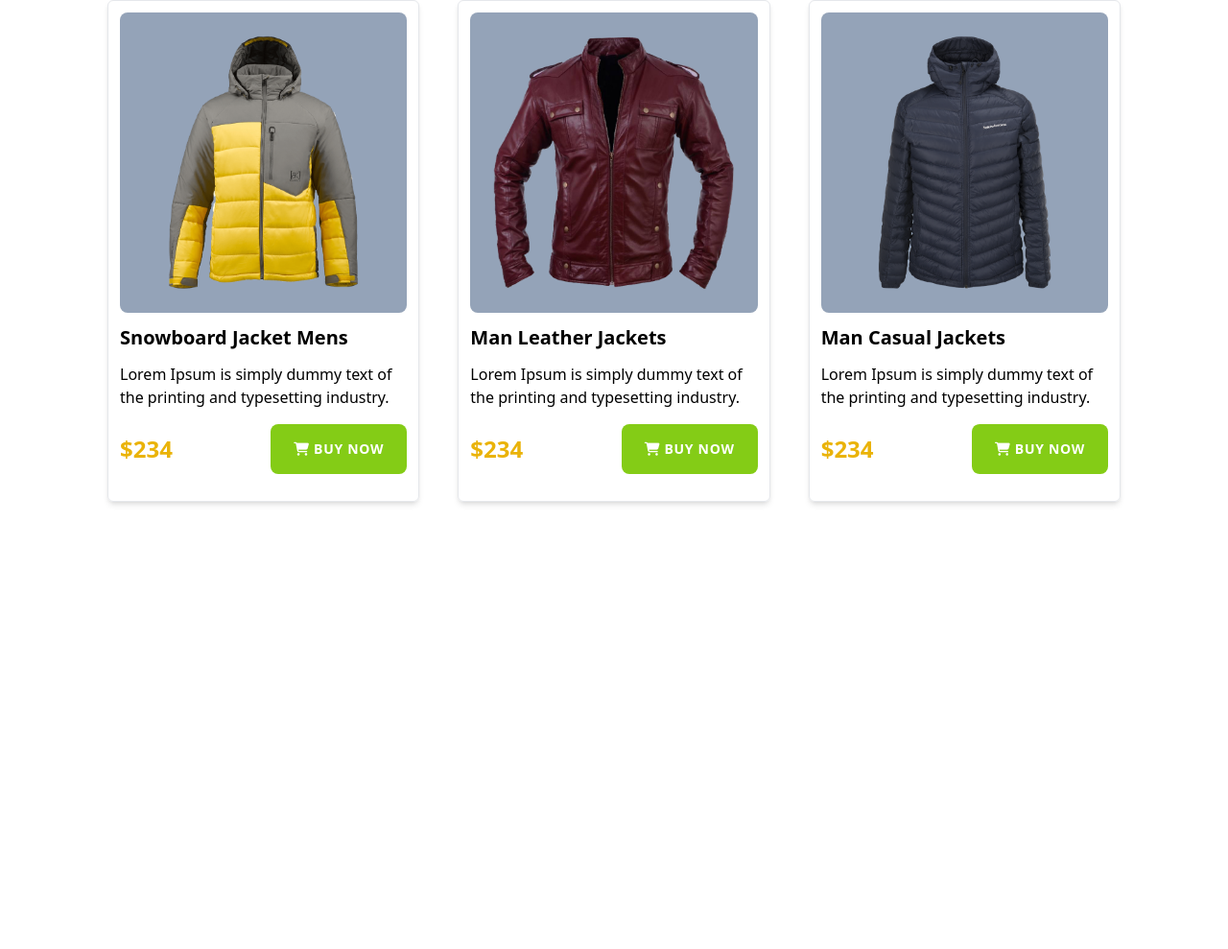
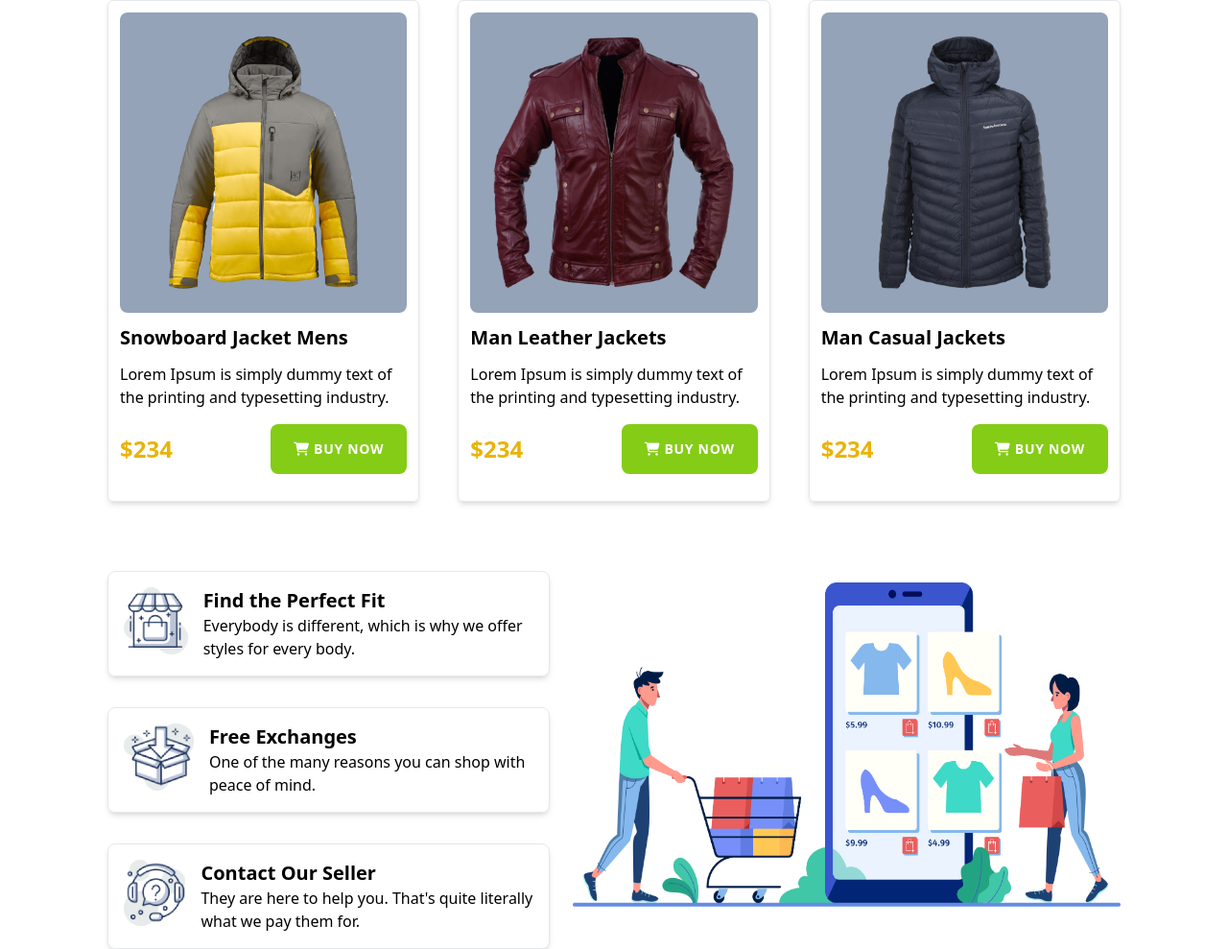
Before and after one commit to mdrobin45/penguin-fashion, a plain HTML site: page index.html in a window 1280 px wide. Shown: the part 1569-2558 px from the top of the page at 96% size. Before the commit the page ends 2132 px from the top, so only its background shows below. Drawn offline with nearby package versions, Linux system fonts and the light colour scheme.

Commit message:
initial commit

```diff
--- a/index.html
+++ b/index.html
@@ -218,6 +218,55 @@
             </div>
         </section>
 
+        <!-- Service -->
+        <section
+            class="flex md:justify-between md:items-center flex-col-reverse md:flex-row px-3 md:px-12 lg:px-28">
+            <div class="mt-8">
+                <div
+                    class="flex border my-8 md:my-0 flex-col rounded-lg md:flex-row text-center md:text-left gap-4 shadow-md p-4">
+                    <div class="w-24 mx-auto">
+                        <img src="./icons/house.png" alt="" />
+                    </div>
+                    <div>
+                        <h2 class="text-xl font-bold">Find the Perfect Fit</h2>
+                        <p>
+                            Everybody is different, which is why we offer styles
+                            for every body.
+                        </p>
+                    </div>
+                </div>
+                <div
+                    class="flex border my-8 flex-col rounded-lg md:flex-row text-center md:text-left gap-4 shadow-md p-4">
+                    <div class="w-24 mx-auto">
+                        <img src="./icons/box.png" alt="" />
+                    </div>
+                    <div>
+                        <h2 class="text-xl font-bold">Free Exchanges</h2>
+                        <p>
+                            One of the many reasons you can shop with peace of
+                            mind.
+                        </p>
+                    </div>
+                </div>
+                <div
+                    class="flex border my-8 md:my-0 flex-col rounded-lg md:flex-row text-center md:text-left gap-4 shadow-md p-4">
+                    <div class="w-24 mx-auto">
+                        <img src="./icons/question.png" alt="" />
+                    </div>
+                    <div>
+                        <h2 class="text-xl font-bold">Contact Our Seller</h2>
+                        <p>
+                            They are here to help you. That's quite literally
+                            what we pay them for.
+                        </p>
+                    </div>
+                </div>
+            </div>
+            <div class="w-4/5 pl-6">
+                <img src="./images/shopping.png" alt="" />
+            </div>
+        </section>
+
         <script
             src="https://kit.fontawesome.com/6908033352.js"
             crossorigin="anonymous"></script>
```
